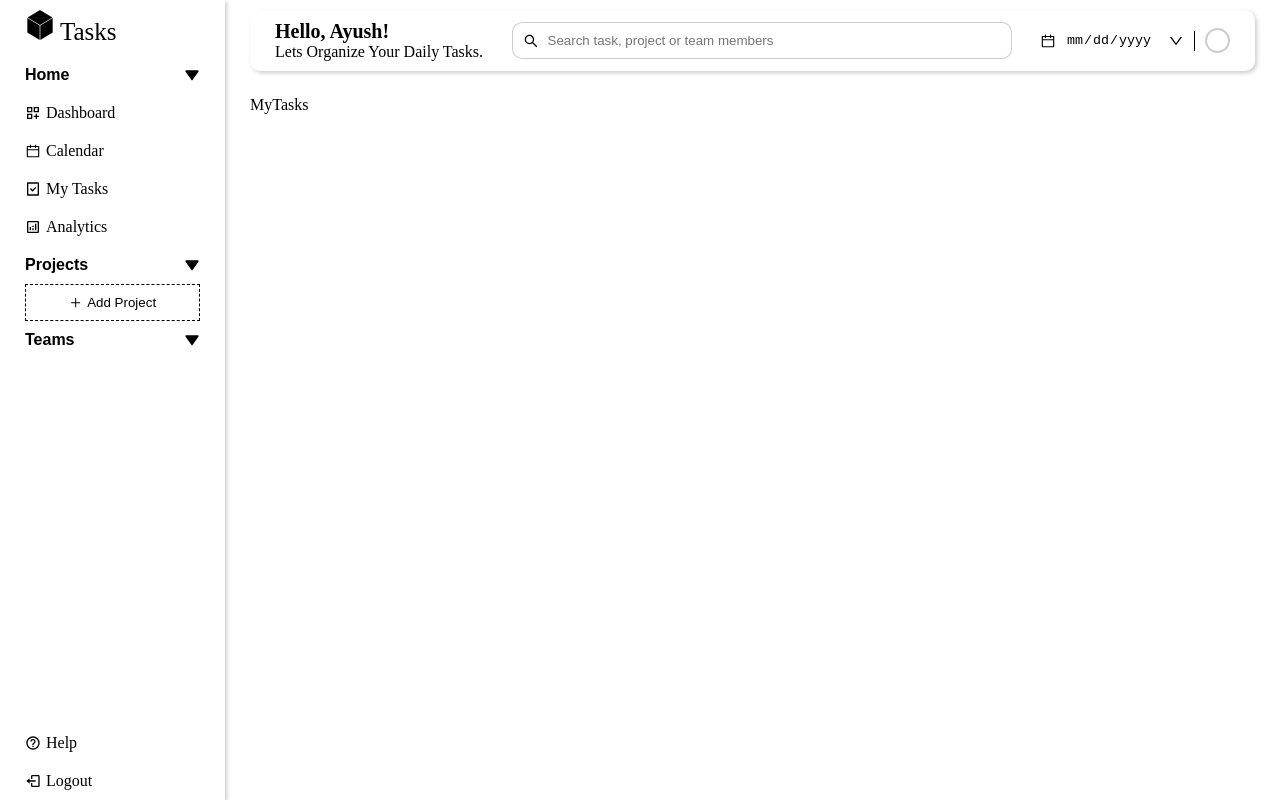
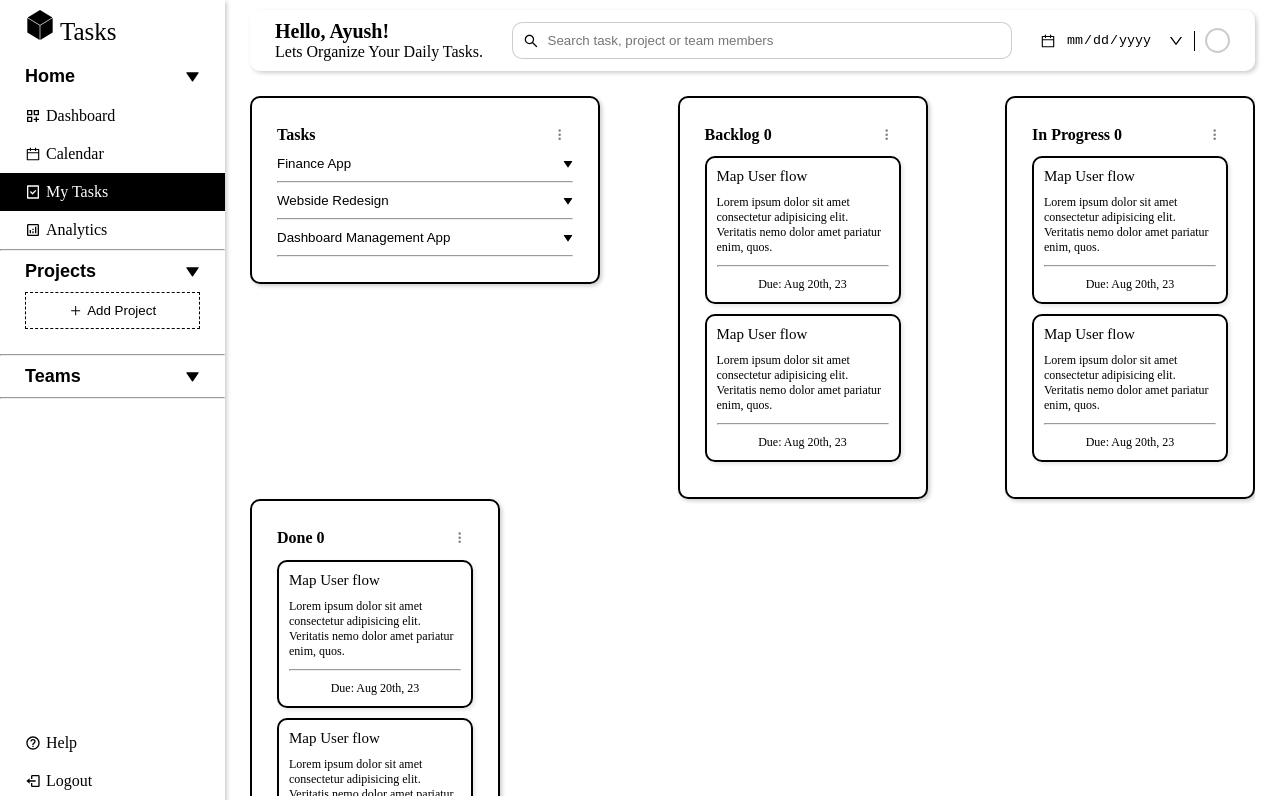
Before and after one commit to Ayush-2001-Dhanraj/Tasks, a React (Create React App) app: page /myTasks in a window 1280 px wide. Built offline with nearby package versions, Linux system fonts and the light colour scheme.

Commit message:
Add Tasks page basics

```diff
--- a/src/components/SideTab/index.tsx
+++ b/src/components/SideTab/index.tsx
@@ -1,10 +1,11 @@
 import { SideTabInterface } from "../../utility/common";
 import styles from "./sidetab.module.css";
 
-const SideTab = ({ data, selected }: SideTabInterface) => {
+const SideTab = ({ data, selected, onSideTabClick }: SideTabInterface) => {
   return (
     <div
       className={`${styles.sidetab} ${selected ? styles.sideTabSelected : ""} `}
+      onClick={onSideTabClick}
     >
       {data.icon}
       {data.label}
--- a/src/components/SideTab/sidetab.module.css
+++ b/src/components/SideTab/sidetab.module.css
@@ -2,9 +2,16 @@
     display: flex;
     align-items: center;
     padding: 10px 25px;
+    cursor: pointer;
+}
+
+.sidetab:hover {
+    background: rgba(0, 0, 0, 0.8);
+    color: #fff;
 }
 
 .sideTabSelected {
     background-color: #000;
-    color: #fff
+    color: #fff;
+    pointer-events: none;
 }
--- a/src/components/accordion/accordion.module.css
+++ b/src/components/accordion/accordion.module.css
@@ -1,6 +1,6 @@
 .accordionBtn {
     cursor: pointer;
-    padding: 10px 25px;
+    padding: 10px 0;
     width: 100%;
     text-align: left;
     border: none;
@@ -9,7 +9,11 @@
     display: flex;
     justify-content: space-between;
     align-items: center;
-    font-size: medium;
+}
+
+.accordionBtnHeader {
+    font-size: 18px;
+    padding: 10px 25px;
     font-weight: bolder;
 }
 
--- a/src/components/accordion/index.tsx
+++ b/src/components/accordion/index.tsx
@@ -1,11 +1,12 @@
 import { useState } from "react";
 import styles from "./accordion.module.css";
 import { BiSolidUpArrow, BiSolidDownArrow } from "react-icons/bi";
-import { AccordianInterface } from "../../utility/common";
+import { AccordianInterface, AccordionStyles } from "../../utility/common";
 
 const Accordion = ({
   isActive: defaultActive,
   header,
+  design = AccordionStyles.PRIMARY,
   accordianContent = <></>,
 }: AccordianInterface) => {
   const [isActive, setIsActive] = useState<boolean>(defaultActive || true);
@@ -14,8 +15,20 @@ const Accordion = ({
 
   return (
     <>
-      <button className={styles.accordionBtn} onClick={handleAccordionClick}>
-        {header} {isActive ? <BiSolidDownArrow /> : <BiSolidUpArrow />}
+      <button
+        className={`${styles.accordionBtn} ${
+          design === AccordionStyles.HEADER ? styles.accordionBtnHeader : ""
+        }`}
+        onClick={handleAccordionClick}
+      >
+        {header}
+        {isActive ? (
+          <BiSolidDownArrow
+            size={design === AccordionStyles.PRIMARY ? 10 : 15}
+          />
+        ) : (
+          <BiSolidUpArrow size={design === AccordionStyles.PRIMARY ? 10 : 15} />
+        )}
       </button>
       <div
         className={`${
@@ -24,6 +37,7 @@ const Accordion = ({
       >
         {accordianContent}
       </div>
+      <hr />
     </>
   );
 };
--- a/src/components/sidebar/index.tsx
+++ b/src/components/sidebar/index.tsx
@@ -14,43 +14,69 @@ import { BiHelpCircle, BiLogOut } from "react-icons/bi";
 import { SiTask } from "react-icons/si";
 import Accordion from "../accordion";
 import {
+  AccordionStyles,
   SideBarAccordionsData,
   SideTabDataInterface,
 } from "../../utility/common";
 import SideTab from "../SideTab";
 import { useState } from "react";
+import { useLocation, useNavigate } from "react-router-dom";
 
 const sideTabsData: Array<SideTabDataInterface> = [
   {
     icon: <MdOutlineDashboardCustomize className={styles.sideTabIcon} />,
     label: "Dashboard",
+    to: "/",
   },
   {
     icon: <AiOutlineCalendar className={styles.sideTabIcon} />,
     label: "Calendar",
+    to: "/calendar",
   },
   {
     icon: <RiTaskLine className={styles.sideTabIcon} />,
     label: "My Tasks",
+    to: "/myTasks",
   },
   {
     icon: <MdOutlineAnalytics className={styles.sideTabIcon} />,
     label: "Analytics",
+    to: "/analytics",
   },
 ];
 
 const actionData: Array<SideTabDataInterface> = [
-  { icon: <BiHelpCircle className={styles.sideTabIcon} />, label: "Help" },
-  { icon: <BiLogOut className={styles.sideTabIcon} />, label: "Logout" },
+  {
+    icon: <BiHelpCircle className={styles.sideTabIcon} />,
+    label: "Help",
+    to: "/help",
+  },
+  {
+    icon: <BiLogOut className={styles.sideTabIcon} />,
+    label: "Logout",
+    to: "/logout",
+  },
 ];
 
 export default function Sidebar() {
   const [openSidebar, setOpenSidebar] = useState<boolean>(false);
+  const { pathname } = useLocation();
+  const navigate = useNavigate();
+
+  const handleSideTabClick = (to: string) => {
+    navigate(to);
+  };
 
   const homeAccordionContent: JSX.Element = (
     <>
       {sideTabsData.map((tab: SideTabDataInterface) => {
-        return <SideTab data={tab} />;
+        return (
+          <SideTab
+            data={tab}
+            selected={pathname === tab.to}
+            onSideTabClick={() => handleSideTabClick(tab.to)}
+          />
+        );
       })}
     </>
   );
@@ -95,7 +121,11 @@ export default function Sidebar() {
       </div>
       <div>
         {sideBarAccordions.map((data) => (
-          <Accordion header={data.header} accordianContent={data.content} />
+          <Accordion
+            header={data.header}
+            accordianContent={data.content}
+            design={AccordionStyles.HEADER}
+          />
         ))}
       </div>
       <div className={styles.actions}>
--- a/src/components/sidebar/sidebar.module.css
+++ b/src/components/sidebar/sidebar.module.css
@@ -56,6 +56,7 @@
 .addProjectContainer {
     padding-left: 25px;
     padding-right: 25px;
+    margin-bottom: 25px;
 }
 
 .addProject {
--- a/src/pages/myTasks/index.tsx
+++ b/src/pages/myTasks/index.tsx
@@ -1,6 +1,138 @@
-import React from "react";
+import { BsThreeDotsVertical } from "react-icons/bs";
 import styles from "./myTasks.module.css";
+import { CompWithChildren } from "../../utility/common";
+import Accordion from "../../components/accordion";
+
+interface SectionInterface extends CompWithChildren {
+  expandedCard?: boolean;
+  header: string;
+}
+
+const Section = ({ children, expandedCard, header }: SectionInterface) => {
+  return (
+    <div
+      className={`${styles.section} ${expandedCard ? styles.expandedCard : ""}`}
+    >
+      <div className={styles.header}>
+        <p className={styles.text}>
+          {header} {!expandedCard && <span>0</span>}
+        </p>
+        <button className={styles.action}>
+          <BsThreeDotsVertical />
+        </button>
+      </div>
+      {children}
+    </div>
+  );
+};
+
+interface TaskCardInterface {
+  header: string;
+  summary: string;
+  duedate: string;
+}
+
+const TaskCard = ({ header, summary, duedate }: TaskCardInterface) => {
+  return (
+    <div className={styles.TaskCard}>
+      <p className={styles.head}>{header}</p>
+      <p className={styles.summary}>{summary}</p>
+      <hr />
+      <div className={styles.due}>{duedate}</div>
+    </div>
+  );
+};
 
 export default function MyTasks() {
-  return <div className={styles.MyTasks}>MyTasks</div>;
+  const taskData = [
+    {
+      header: "Map User flow",
+      summary:
+        "Lorem ipsum dolor sit amet consectetur adipisicing elit. Veritatis nemo dolor amet pariatur enim, quos.",
+      duedate: "Due: Aug 20th, 23",
+    },
+    {
+      header: "Map User flow",
+      summary:
+        "Lorem ipsum dolor sit amet consectetur adipisicing elit. Veritatis nemo dolor amet pariatur enim, quos.",
+      duedate: "Due: Aug 20th, 23",
+    },
+  ];
+
+  const taskConsolidateData = [
+    {
+      header: "Finance App",
+      isActive: false,
+    },
+    {
+      header: "Webside Redesign",
+      isActive: false,
+    },
+    {
+      header: "Dashboard Management App",
+      isActive: false,
+    },
+  ];
+
+  const allTasksConsolidate = (
+    <>
+      {taskConsolidateData.map((data) => (
+        <Accordion isActive={data.isActive} header={data.header} />
+      ))}
+    </>
+  );
+  const backlogTasks = (
+    <>
+      {taskData.map((data) => (
+        <TaskCard {...data} />
+      ))}
+    </>
+  );
+  const inProgressTasks = (
+    <>
+      {taskData.map((data) => (
+        <TaskCard {...data} />
+      ))}
+    </>
+  );
+  const DoneTasks = (
+    <>
+      {taskData.map((data) => (
+        <TaskCard {...data} />
+      ))}
+    </>
+  );
+
+  const sectionData = [
+    {
+      expandedCard: true,
+      header: "Tasks",
+      content: allTasksConsolidate,
+    },
+    {
+      expandedCard: false,
+      header: "Backlog",
+      content: backlogTasks,
+    },
+    {
+      expandedCard: false,
+      header: "In Progress",
+      content: inProgressTasks,
+    },
+    {
+      expandedCard: false,
+      header: "Done",
+      content: DoneTasks,
+    },
+  ];
+
+  return (
+    <div className={styles.MyTasks}>
+      {sectionData.map((data) => (
+        <Section header={data.header} expandedCard={data.expandedCard}>
+          {data.content}
+        </Section>
+      ))}
+    </div>
+  );
 }
--- a/src/pages/myTasks/myTasks.module.css
+++ b/src/pages/myTasks/myTasks.module.css
@@ -0,0 +1,89 @@
+.MyTasks {
+    display: flex;
+    justify-content: space-between;
+    flex-wrap: wrap;
+    height: 100%;
+    overflow: scroll;
+    padding-bottom: 25px;
+}
+
+.section {
+    /* flex: 1; */
+    width: 250px;
+    padding: 25px 25px;
+    box-shadow: 2px 2px 4px rgba(0, 0, 0, 0.2);
+    border-radius: 10px;
+    border: 2px solid #000;
+    overflow: scroll;
+    height: min-content;
+
+    @media screen and (max-width: 768px) {
+        width: 100%;
+    }
+
+    .header {
+        display: flex;
+        justify-content: space-between;
+        align-items: center;
+
+        .text {
+            font-size: medium;
+            font-weight: bolder;
+        }
+
+        .action {
+            outline: none;
+            border: none;
+            padding: 5px 7px;
+            background-color: #fff;
+            color: rgba(0, 0, 0, 0.5);
+            border-radius: 50%;
+            display: flex;
+            justify-content: center;
+            align-items: center;
+        }
+    }
+}
+
+.expandedCard {
+    width: 350px;
+}
+
+.TaskCard {
+    padding: 10px;
+    border-radius: 10px;
+    box-shadow: 2px 2px 4px rgba(0, 0, 0, 0.1);
+    margin: 10px 0;
+    font-size: 12px;
+    cursor: pointer;
+    border: 2px solid #000;
+
+    .head {
+        font-size: 15px;
+    }
+
+    .summary {
+        margin: 10px 0;
+    }
+
+    .due {
+        display: flex;
+        justify-content: center;
+        align-items: center;
+        margin-top: 10px;
+    }
+
+    -webkit-touch-callout: none;
+    /* iOS Safari */
+    -webkit-user-select: none;
+    /* Safari */
+    -khtml-user-select: none;
+    /* Konqueror HTML */
+    -moz-user-select: none;
+    /* Old versions of Firefox */
+    -ms-user-select: none;
+    /* Internet Explorer/Edge */
+    user-select: none;
+    /* Non-prefixed version, currently
+                                          supported by Chrome, Edge, Opera and Firefox */
+}
--- a/src/utility/common.ts
+++ b/src/utility/common.ts
@@ -1,16 +1,28 @@
 // for common interfaces, enums etc
+
+export interface CompWithChildren {
+  children?: JSX.Element;
+}
 export interface SideTabDataInterface {
   icon: JSX.Element;
   label: string;
+  to: string;
 }
 
 export interface SideTabInterface {
   data: SideTabDataInterface;
   selected?: boolean;
+  onSideTabClick?: () => void;
+}
+
+export enum AccordionStyles {
+  PRIMARY = "PRIMARY",
+  HEADER = "HEADER",
 }
 
 export interface AccordianInterface {
   isActive?: boolean;
+  design?: AccordionStyles;
   header: string;
   accordianContent?: JSX.Element;
 }
--- a/src/utility/layout/Layout.module.css
+++ b/src/utility/layout/Layout.module.css
@@ -6,4 +6,9 @@
 .main {
     flex: 1;
     padding: 10px 25px;
+    height: 90vh;
+
+    @media screen and (max-width: 768px) {
+        height: 100vh;
+    }
 }
```
